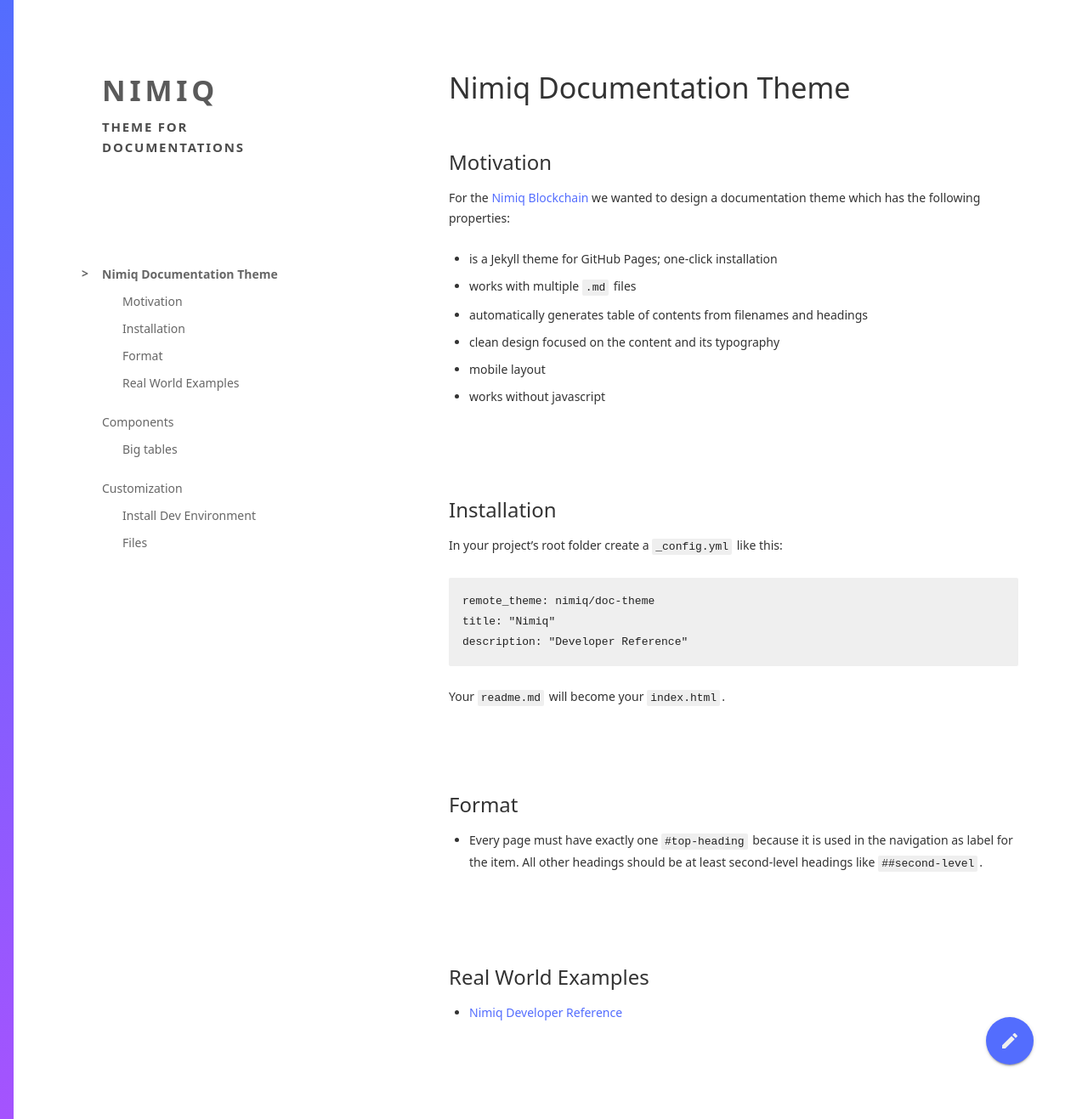
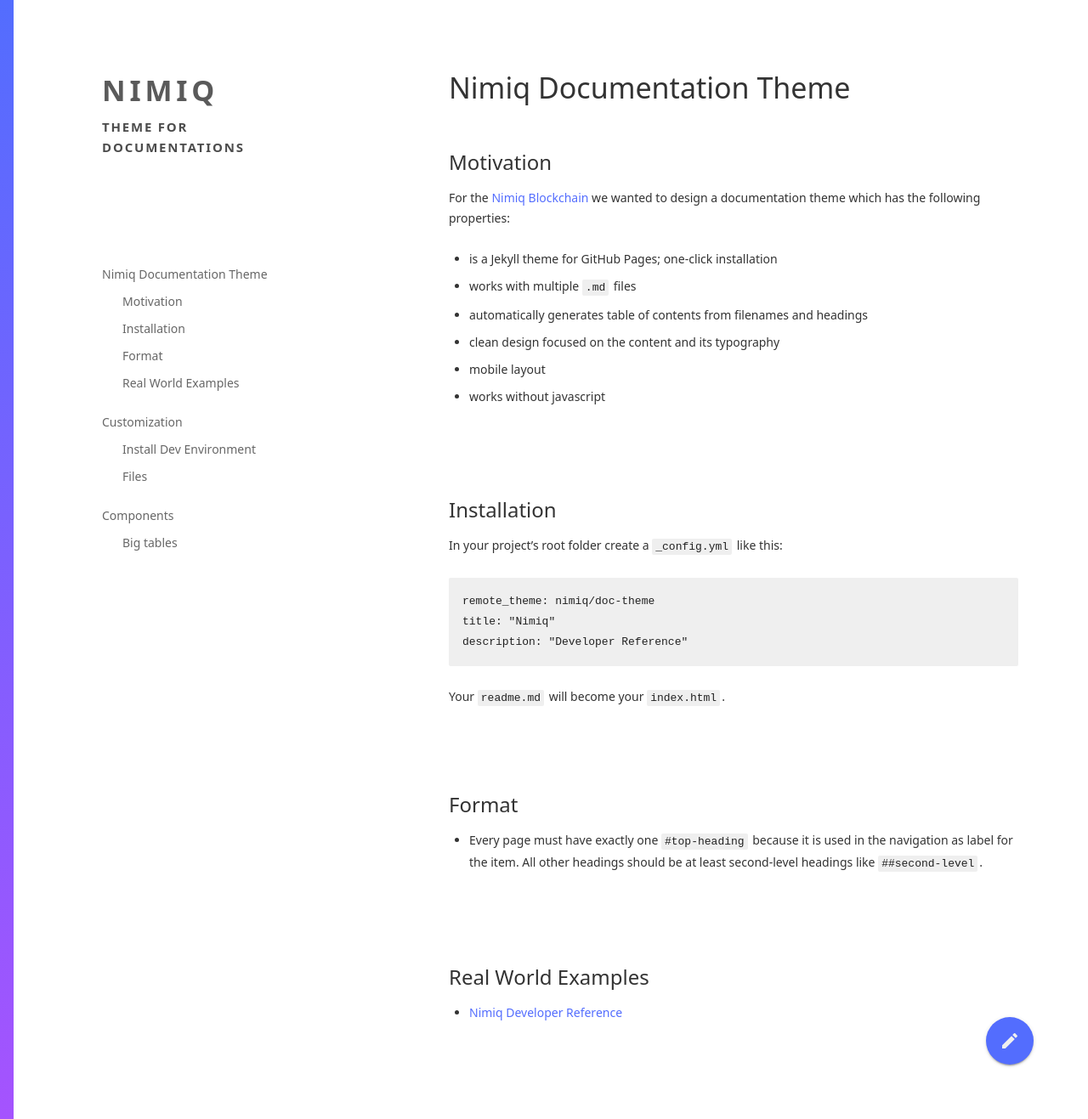
Before and after one commit to nimiq/doc-theme, a Jekyll site: the page built from README.md, in a window 1280 px wide and 1317 px high. Shown: the whole window at 85% size. Built offline with Jekyll 4.4.1, drawn with Linux system fonts in a browser that asks for light colours; our own code applies the rules of GitHub Pages for plain Markdown files.

Commit message:
should never switch order of items + sort pages by depth in tree

```diff
--- a/_layouts/default.html
+++ b/_layouts/default.html
@@ -34,11 +34,9 @@
             </a>
         </header>
         <nav>
-          {% include toc.html html=content url=page.url h_max=3 class="active-toc" %}
-          {% for node in site.pages %}
-            {% unless node.title == page.title %}
-              {% include toc.html html=node.content url=node.url h_max=2 %}
-            {% endunless %}
+          {% assign pages = site.pages | order: dir.length | reverse %}
+          {% for node in pages %}
+            {% include toc.html html=node.content url=node.url h_max=2 %}
           {% endfor %}
         </nav>
     </aside>
--- a/todos.txt
+++ b/todos.txt
@@ -3,7 +3,7 @@
 #		- fixed 100% height
 #		- scrolls internally -- flex box: header is now fixed 20%. possible to have it auto height?
 		- accordeon
-		- should never switch order of items
+#		- should never switch order of items + sort pages by depth in tree
 	- Structure
 		- how to with submodule?
 		- what's the deepest crawling depth? use excludes: '*/*/**' in _config.yml
```
